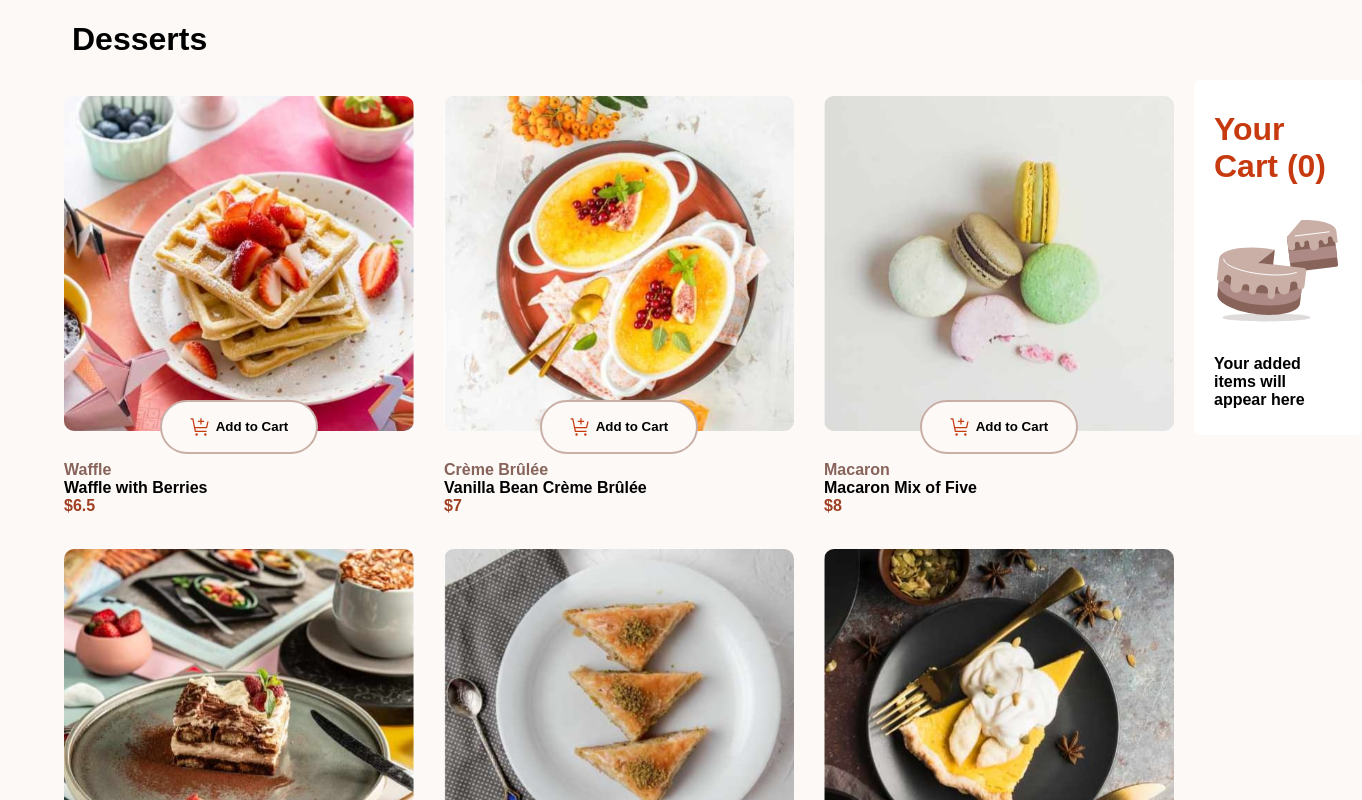
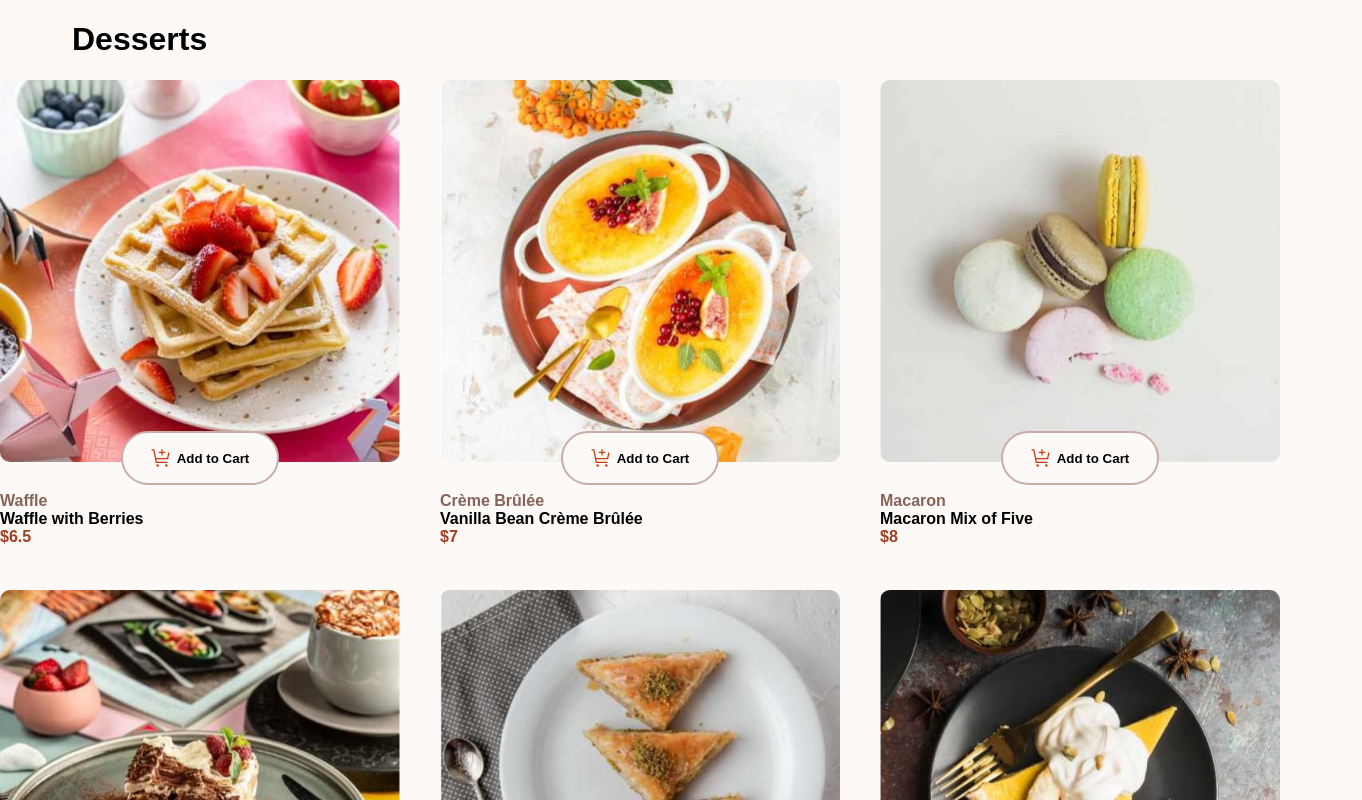
Before and after one commit to dBillionaireDev/shopping-cart, a React (Vite) app: page / in a window 1280 px wide. Shown: the top 800 px of the page, 1362 px wide, since content can reach past the window. Built offline with nearby package versions, Linux system fonts and the light colour scheme.

Commit message:
Finishing 99%

```diff
--- a/src/components/Cart.jsx
+++ b/src/components/Cart.jsx
@@ -77,6 +77,7 @@ const Cart = ({ cartItems, setCartItems, removeFromCart }) => {
                 <strong>${item.price}</strong>
               </li>
             </span>
+
             {cartItems.some(cartItem => cartItem.id === item.id) ? (
               <span className="state">
                 <button className='quantity--cart--dec' onClick={() => reduceCart(item)}><img src={decrementIcon} alt='increase item' /></button>
--- a/src/components/Order.jsx
+++ b/src/components/Order.jsx
@@ -10,7 +10,7 @@ const Order = ({ cartItems, removeFromCart, confirmOrder }) => {
       {cartItems.length === 0 ? (
         <>
           <h1 style={{ color: 'hsl(14, 86%, 42%)' }}>Your Cart (0)</h1>
-          <img src={cartEmpty} alt="cart-empty" />
+          <img src={cartEmpty} alt="cart-empty" id='empty-cart' />
           <p>Your added items will appear here</p>
         </>
       ) : (
--- a/src/style.css
+++ b/src/style.css
@@ -341,6 +341,8 @@ body.show-confirmed {
   padding: 0;
   margin: -25px auto -25px;
 }
+
+/* Mobile  Portrait */
 @media (max-width: 480px) and (orientation: portrait) {
   .product-cart {
     width: 100%;
@@ -415,6 +417,7 @@ body.show-confirmed {
   }
 }
 
+/* Mobile Landscape */
 @media (max-width: 800px) and (orientation: landscape) {
   .product-cart {
     width: 100%;
@@ -424,6 +427,7 @@ body.show-confirmed {
     margin: 0 auto;
     padding: 0 10px;
   }
+
   .header {
     margin-left: 15px;
   }
@@ -445,3 +449,61 @@ body.show-confirmed {
     gap: 20px;
   }
 }
+
+/* Tablet Portrait */
+@media (min-width: 481px) and (max-width: 850px) and (orientation: portrait) {
+  .product-cart {
+    width: 100%;
+    display: grid;
+    grid-template-columns: repeat(2, 1fr);
+    gap: 40px;
+    margin: 0 auto;
+    padding: 0 10px;
+  }
+  .shopping-cart{
+    display: flex;
+    flex-direction: column;
+    align-items: center;
+    justify-content: center;
+  }
+  #order{
+    display: flex;
+    flex-direction: column;
+    align-items: center;
+    width: 300px;
+    position: relative;
+    margin: 0 auto;
+  }
+  #empty-cart{
+    width: 200px;
+  }
+}
+
+/* Tablet Landscape */
+@media (min-width: 801px) and (max-width: 1280px) and (orientation: landscape) {
+  .product-cart {
+    width: 120%;
+    gap: 40px;
+    position: relative;
+    left: 0;
+    margin: 0 0 20px 0;
+    padding: 0;
+  }
+  .shopping-cart{
+    display: flex;
+    flex-direction: column;
+    align-items: center;
+    justify-content: center;
+  }
+  #order{
+    display: flex;
+    flex-direction: column;
+    align-items: center;
+    width: 380px;
+    position: relative;
+    margin: 0 auto;
+  }
+  .cart-img {
+    width: 400px;
+  }
+}
```
